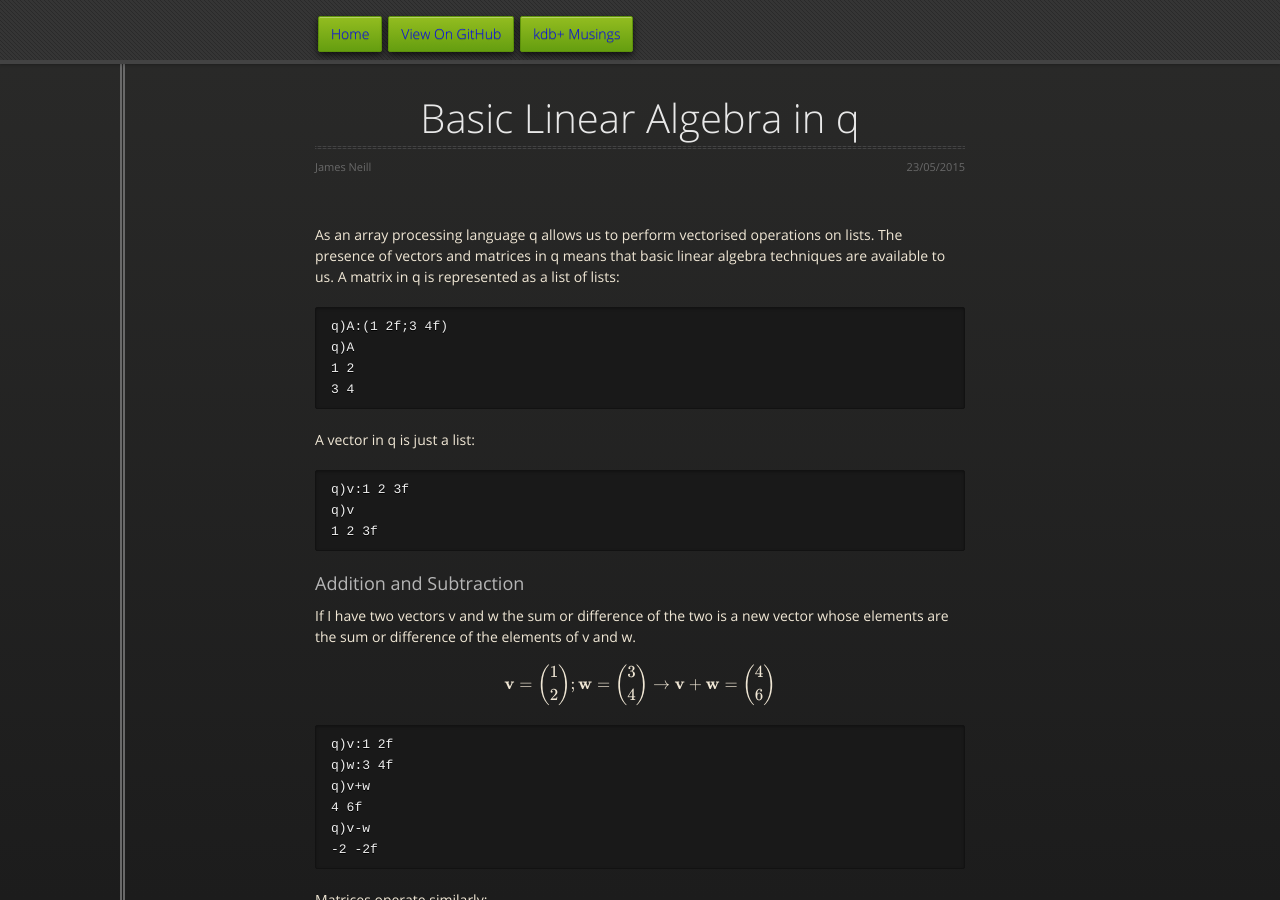
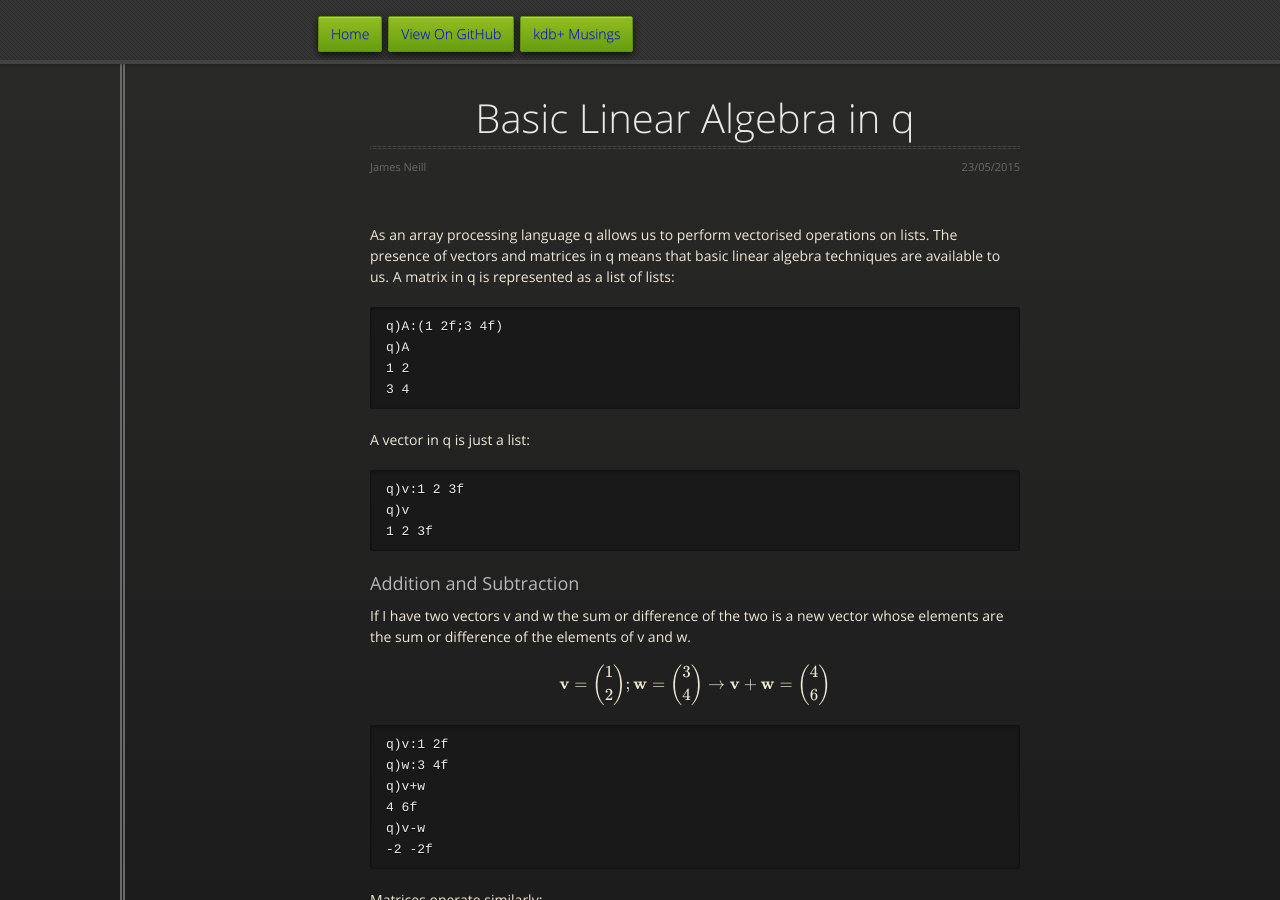
Before and after one commit to jpneill/jpneill.github.io, a Jekyll site: the page posts/Lin_Alg_q.html, which Jekyll copies as it is, in a window 1280 px wide and 900 px high. Built offline with Jekyll 4.4.1, drawn with Linux system fonts in a browser that asks for light colours; nearby versions of some CDN libraries; formulas are drawn with MathJax 3.

Commit message:
Update Lin_Alg_q.html

```diff
--- a/posts/Lin_Alg_q.html
+++ b/posts/Lin_Alg_q.html
@@ -41,6 +41,7 @@
           <li class="fork"><a href="http://jpneill.github.io/kdb_blog.html">kdb+ Musings</a></li>
         </nav>
     </div><!-- end header -->
+    <div class="rightpost">
     <div class="wrapper">
       <section>
         <div id="title">
@@ -156,6 +157,7 @@ q)qinv[(5 10010f;10010 20040030f)]
 
       </section>
     </div>
+    </div>
 
       <!--[if !IE]><script>fixScale(document);</script><![endif]-->
   </body>
```
